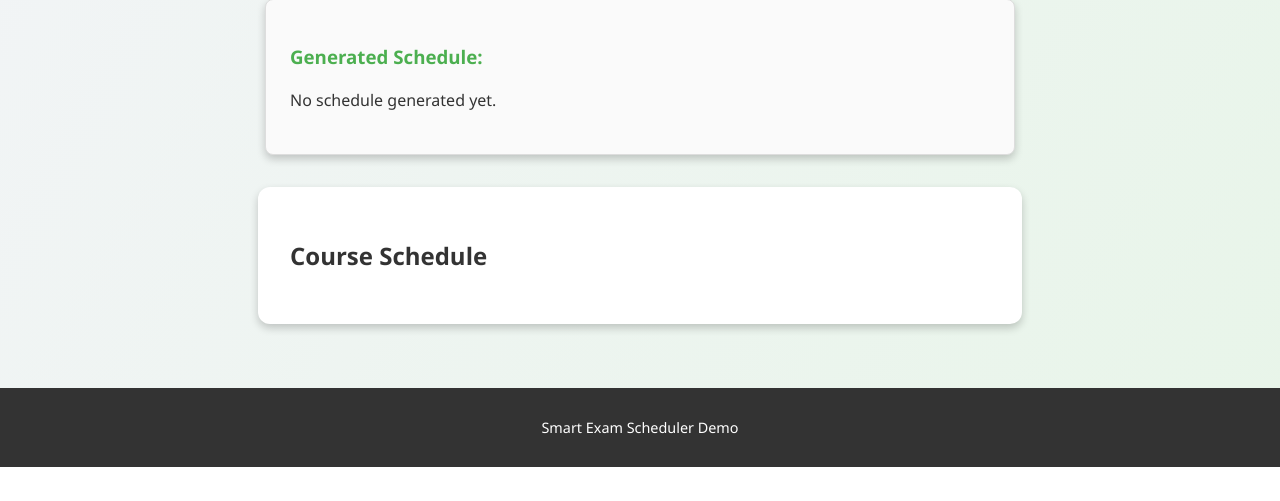
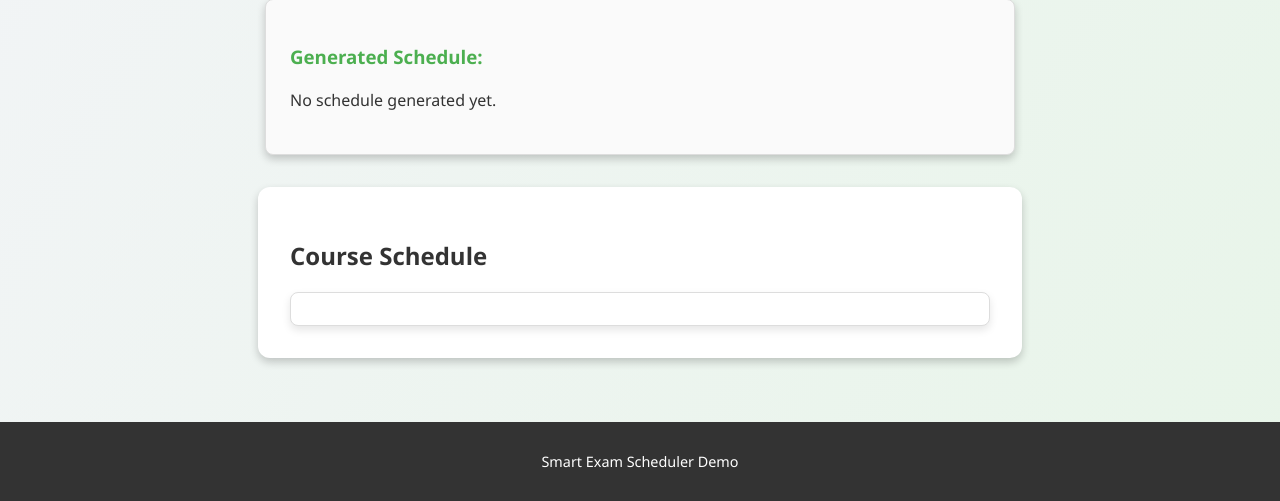
Before and after one commit to MuAbCh/Exam_Scheduler, a Flask app: page / in a window 1280 px wide. Shown: the part 783-1284 px from the top of the page. Before the commit the page ends 1250 px from the top, so only its background shows below. Run offline with Flask 3, Linux system fonts and the light colour scheme; some libraries are stand-ins or nearby versions.

Commit message:
Update styles.css

```diff
--- a/static/styles.css
+++ b/static/styles.css
@@ -104,3 +104,13 @@ footer {
     text-align: center;
     font-size: 0.9rem;
 }
+
+#calendar {
+    max-width: 900px;
+    margin: 0 auto;
+    padding: 1rem;
+    background: white;
+    border: 1px solid #ddd;
+    border-radius: 8px;
+    box-shadow: 0 4px 8px rgba(0, 0, 0, 0.1);
+}
```
